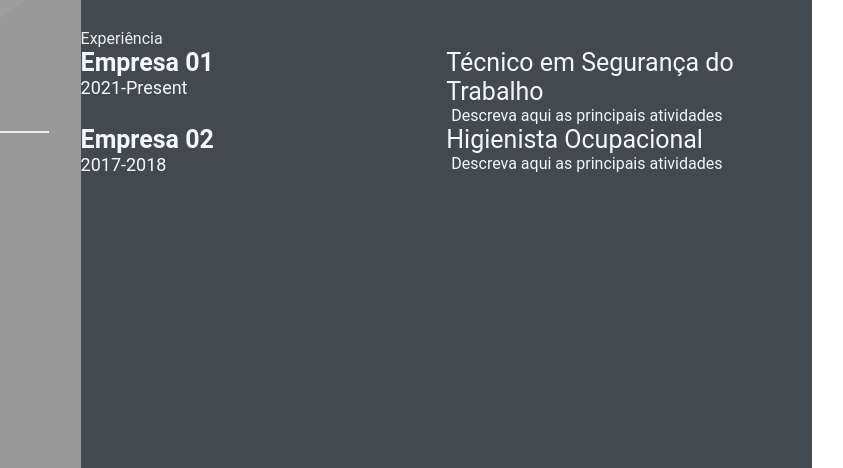
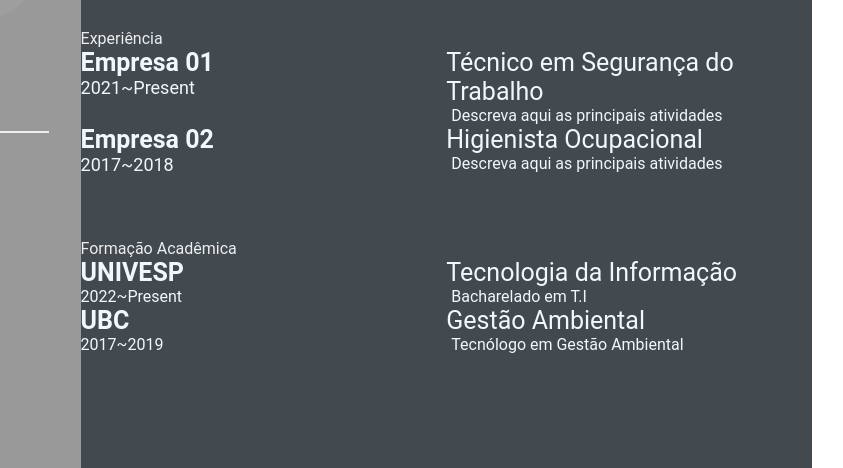
Before and after one commit to Johansem14/devweekgit.github.io, a plain HTML site: page index.html in a window 1280 px wide. Shown: the part 202-670 px from the top of the page, 340-1183 px from the left. Drawn offline with Linux system fonts and the light colour scheme; grey boxes are pictures that could not be loaded.

Commit message:
day-04 (#4)

```diff
--- a/index.html
+++ b/index.html
@@ -56,12 +56,12 @@
                     </p>
                 </section>
             </div>
-        <section class="experience gap">
+            <section class="experience gap">
             <div class="right-title">Experiência</div>
             <div class="experience-contents">
                 <div class="exp-left">
                     <p class="exp-company-name">Empresa 01</p>
-                    <p class="exp-time-period">2021-Present</p>
+                    <p class="exp-time-period">2021~Present</p>
                 </div>
                 <div class="exp-right">
                     <p class="exp-position">Técnico em Segurança do Trabalho</p>
@@ -71,7 +71,7 @@
                 </div>
                 <div class="exp-left">
                     <p class="exp-company-name">Empresa 02</p>
-                    <p class="exp-time-period">2017-2018</p>
+                    <p class="exp-time-period">2017~2018</p>
                 </div>
                 <div class="exp-right">
                     <p class="exp-position">Higienista Ocupacional</p>
@@ -80,10 +80,32 @@
                 </p>
                 </div>
             </div>
-
-
-
-        </section>
+            </section>
+            <section class="education gap">
+                <div class="right-title">Formação Acadêmica</div>
+                <div class="education-contents">
+                <div class="education-left">
+                    <p class="education-school-name">UNIVESP</p>
+                    <p class="education-time-period">2022~Present</p>
+                </div>
+                <div class="education-right">
+                    <p class="education-subject">Tecnologia da Informação</p>
+                    <p class="education-desc">
+                        Bacharelado em T.I
+                    </p>
+                </div>
+                <div class="education-left">
+                    <p class="education-school-name">UBC</p>
+                    <p class="education-time-period">2017~2019</p>
+                </div>
+                <div class="education-right">
+                    <p class="education-subject">Gestão Ambiental</p>
+                    <p class="education-desc">
+                        Tecnólogo em Gestão Ambiental
+                    </p>
+                </div>
+            </div>
+            </section>
         </section>
     </main>
 </body>
```
